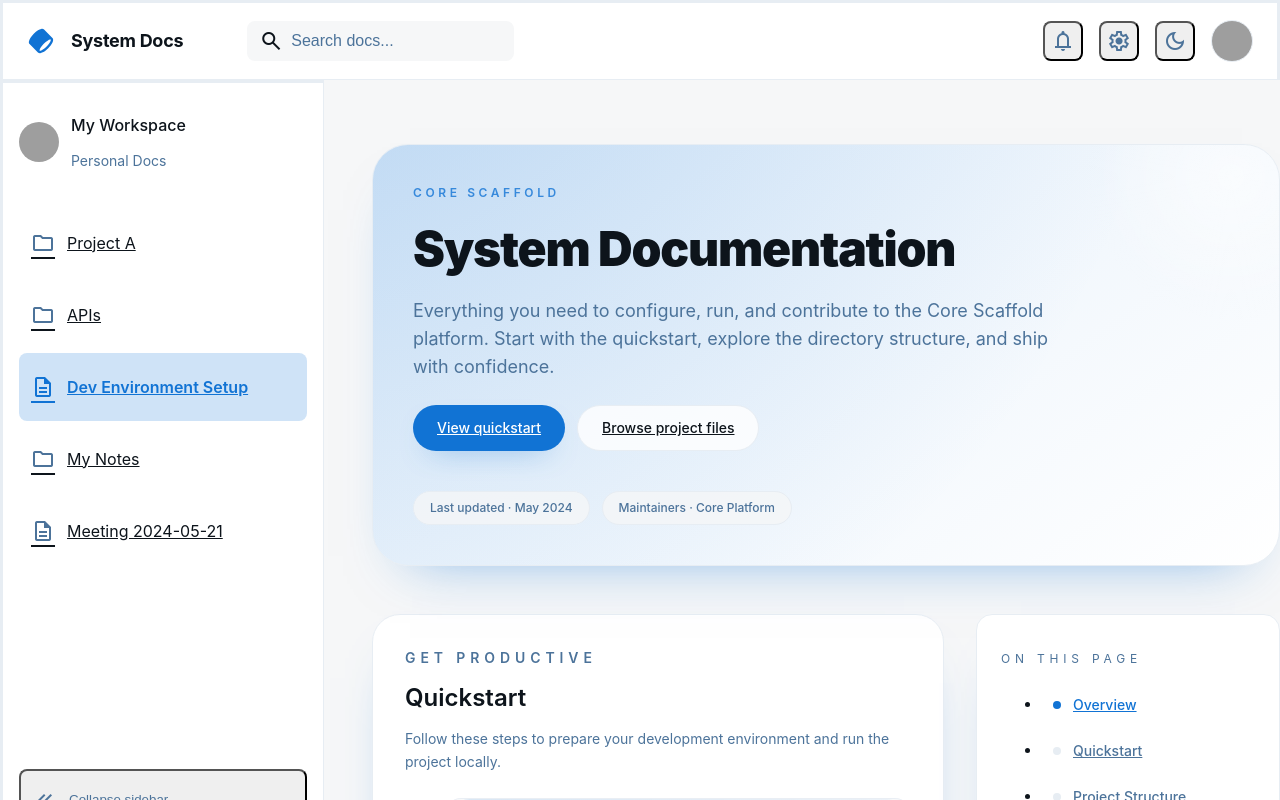
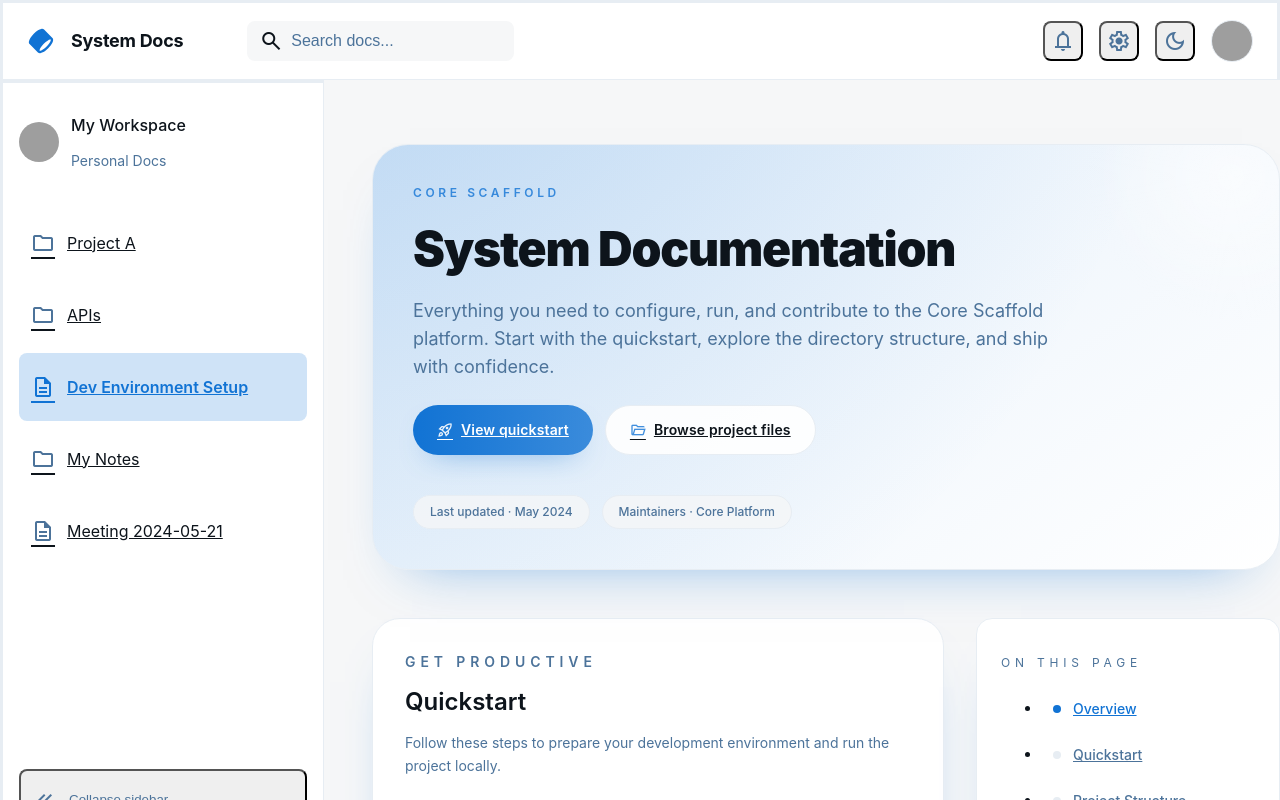
Before and after one commit to iSmileNgyv/Docs_CoreScaffold, a Next.js app: page /docs in a window 1280 px wide. Shown: the top 800 px of the page. Built offline with nearby package versions, Linux system fonts and the light colour scheme; grey boxes are pictures that could not be loaded.

Commit message:
style: enrich docs hero button styling

```diff
--- a/src/page-templates/docs/docs.scss
+++ b/src/page-templates/docs/docs.scss
@@ -57,21 +57,37 @@
 }
 
 .docs-btn {
-  @apply inline-flex items-center justify-center rounded-full px-6 py-3 text-sm font-medium
+  @apply inline-flex items-center justify-center gap-2 rounded-full px-6 py-3 text-sm font-semibold tracking-tight
   transition-all duration-200;
+  letter-spacing: 0.01em;
+
+  span {
+    @apply flex items-center;
+  }
+
+  .material-symbols-outlined {
+    @apply text-base;
+  }
 
   &--primary {
-    @apply bg-primary text-white hover:-translate-y-0.5;
-    box-shadow: 0 12px 30px -18px rgba(17, 115, 212, 0.75);
+    @apply bg-gradient-to-r from-primary to-primary/80 text-white shadow-[0_12px_30px_-18px_rgba(17,115,212,0.75)] hover:-translate-y-0.5;
+
+    .material-symbols-outlined {
+      @apply text-white/90;
+    }
 
     &:hover {
-      box-shadow: 0 20px 45px -24px rgba(17, 115, 212, 0.8);
+      box-shadow: 0 20px 45px -20px rgba(17, 115, 212, 0.85);
     }
   }
 
   &--ghost {
-    @apply border border-border-light dark:border-border-dark bg-white/80 text-text-light
-    dark:text-text-dark hover:border-primary/40 hover:text-primary;
+    @apply border border-border-light dark:border-border-dark bg-white/90 text-text-light
+    dark:bg-background-dark/80 dark:text-text-dark hover:border-primary/50 hover:text-primary;
+
+    .material-symbols-outlined {
+      @apply text-primary/80;
+    }
   }
 }
 
--- a/src/page-templates/docs/ui/index.tsx
+++ b/src/page-templates/docs/ui/index.tsx
@@ -63,10 +63,16 @@ export default function DocsTemplate() {
                     </p>
                     <div className="docs-actions">
                         <a className="docs-btn docs-btn--primary" href="#quickstart">
-                            View quickstart
+                            <span className="material-symbols-outlined" aria-hidden="true">
+                                rocket_launch
+                            </span>
+                            <span>View quickstart</span>
                         </a>
                         <a className="docs-btn docs-btn--ghost" href="#project-structure">
-                            Browse project files
+                            <span className="material-symbols-outlined" aria-hidden="true">
+                                folder_open
+                            </span>
+                            <span>Browse project files</span>
                         </a>
                     </div>
                 </div>
```
